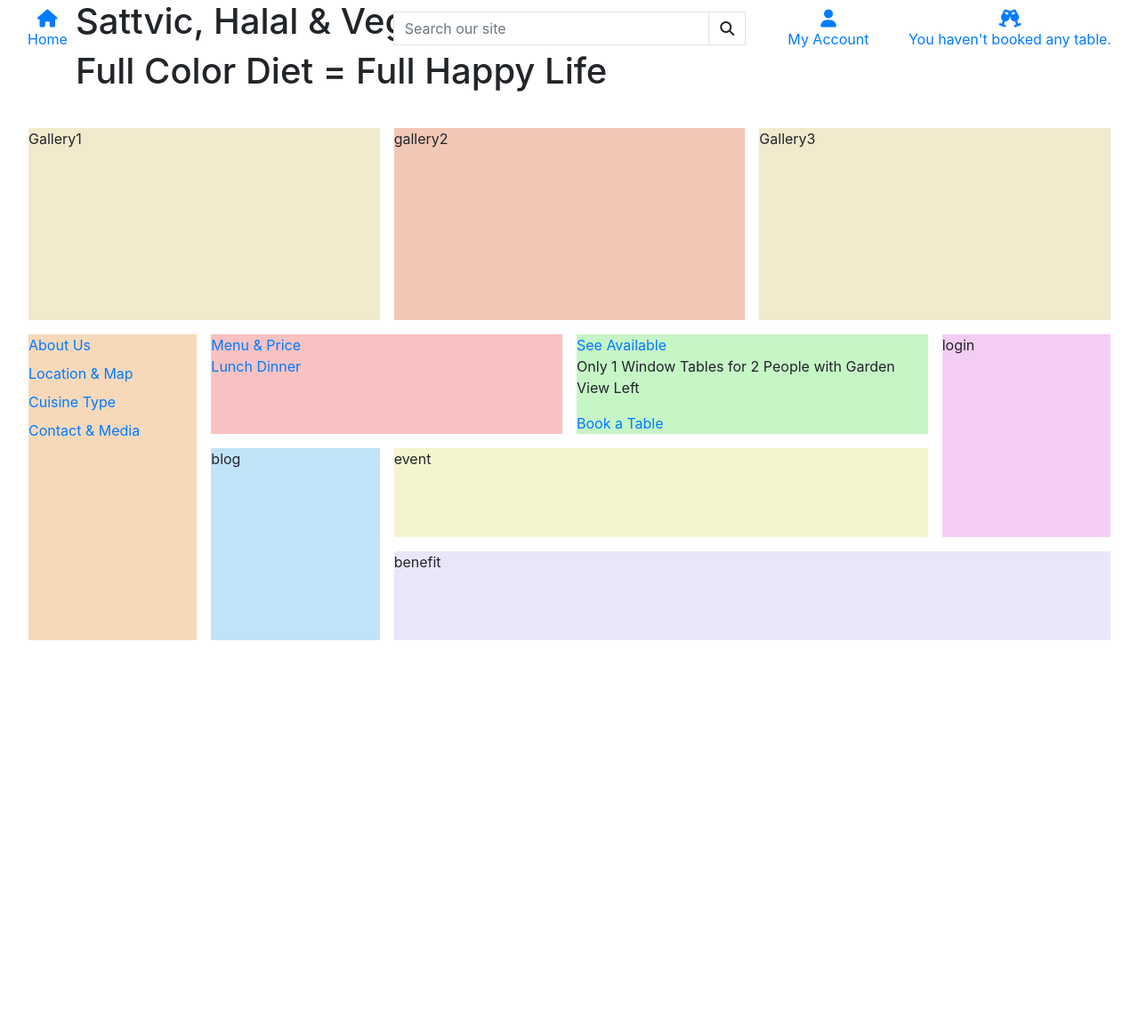
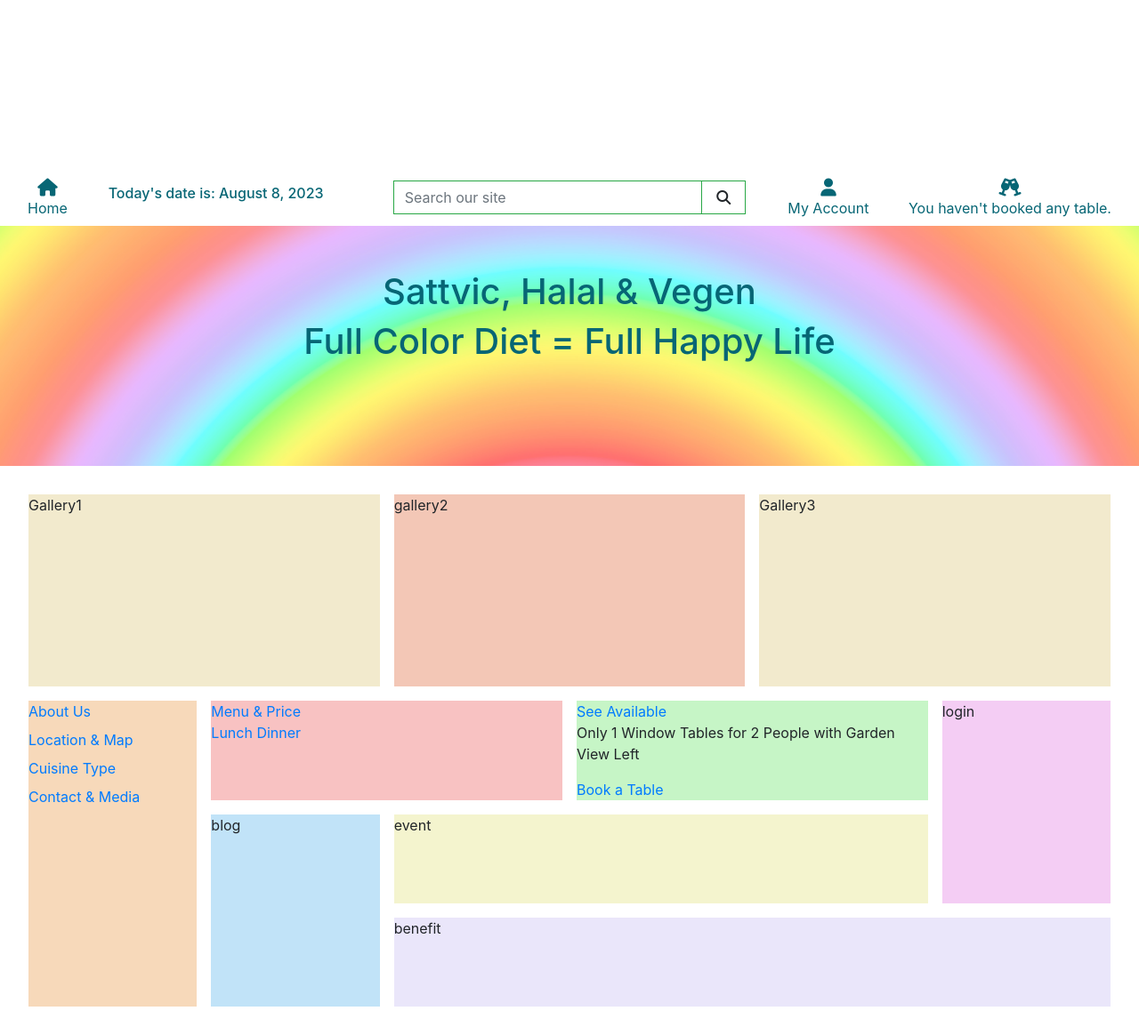
Before and after one commit to wujiaan2022/Sattvic_Hahal_Vegan, a Django app: page / in a window 1280 px wide. Shown: the whole page at 89% size. Before the commit the page ends 720 px from the top, so only its background shows below. Run offline with Django 3.2, Linux system fonts and the light colour scheme; some libraries are stand-ins or nearby versions.

Commit message:
try to fix header background image not showing error

```diff
--- a/home/templates/home/index.html
+++ b/home/templates/home/index.html
@@ -2,14 +2,17 @@
 {% load static %}
 
 {% block page_header %}
-    <div class="container header-container">
+    <div class="container-fluid index-text-header image-container">
         <div class="row">
-            <div class="col">
+            <div class="col text-darkgreen text-center">
                 <h1>Sattvic, Halal & Vegen</h1>
                 <h1>Full Color Diet = Full Happy Life</h1>
             </div>
         </div>
     </div>
+
+
+
 {% endblock %}
 
 {% block content %}
--- a/static/css/style.css
+++ b/static/css/style.css
@@ -1,3 +1,74 @@
+html {
+
+}
+
+body {
+  background: url('') no-repeat center center fixed;
+  background-size: cover;
+
+  color: #555;
+  font-family: 'Lato';
+}
+
+/* from Bulma */
+.icon {
+  align-items: center;
+  display: inline-flex;
+  justify-content: center;
+  height: 1.5rem;
+  width: 1.5rem;
+}
+
+.logo-font {
+  text-transform: uppercase;
+}
+
+.main-logo-link {
+  width: fit-content;
+}
+
+
+/* page header */
+
+.home-header-container {
+  background-color: aquamarine;
+  /* background: url('/media/pageHeaderRainbow.jpg') no-repeat center center fixed; */
+  /* background-size: cover; */
+  /* padding-top: 50px; */
+}
+
+.text-darkgreen {
+  color: rgb(7, 102, 117);
+}
+
+
+
+.icon-text {
+  color: rgb(7, 102, 117);
+}
+
+.icon-text:hover {
+  color: rgb(150, 115, 0);
+}
+
+.base-nav-header {
+  padding-top: 190px;
+}
+
+.image-container {
+  width: 100%; /* Set the width of the container */
+  height: 270px; /* Set the height of the container */
+  background-image: url('/static/image/pageHeaderRainbow.jpg'); /* Path to your image */
+  background-size: cover; /* Scale the image to cover the entire container */
+  background-position: center; /* Center the image within the container */
+}
+
+.index-text-header {
+  padding-top: 50px;
+  padding-bottom: 80px;
+  /* background-color: rgb(182, 234, 241); */
+}
+
 
 .wrapper {
     display: grid;
@@ -15,7 +86,10 @@
 
 
 
-  .button {
+
+
+
+.titel-button {
   display: block;
   /* Add some styling to make them look like buttons */
   background-color: #f0f0f0;
@@ -28,8 +102,9 @@
   margin-bottom: 5px; /* Optional: Add some spacing between buttons */
 }
 
+   */
   /* Optional: Hover effect to highlight the buttons on mouseover */
-  .button:hover {
+  .titel-button:hover {
     background-color: #ddd;
   }
 
@@ -37,10 +112,7 @@
 
 
 
-.home-icon {
-  height: 20px;
-  background-color: aquamarine;
-}
+
 
 
 .gallery1 {
--- a/templates/base.html
+++ b/templates/base.html
@@ -36,12 +36,14 @@
 
     <title>Sattvic Halal & Vegan{% block extra_title %}{% endblock %}</title>
   </head>
+
   <body>
-    <header class="container-fluid fixed-top">
+
+    <header class="container-fluid base-nav-header">
         <div class="row">
 
             <div class="col-lg-1 my-auto py-1 py-lg-0 text-center text-lg-right">
-          <a href="{% url 'home' %}" class="nav-link main-logo-link">
+                <a href="{% url 'home' %}" class="nav-link main-logo-link icon-text">
                     <div class="text-center">
                         <div><i class="fa-solid fa-house fa-lg"></i></div>
                         <p class="my-0">Home</p>
@@ -49,14 +51,16 @@
                 </a>
             </div>
 
-        <div class="col-lg-3 my-auto py-1 py-lg-0"></div>
+            <div class="col-lg-3 my-auto py-1 py-lg-0 text-darkgreen">
+                <h6 classe="icon-text" id="dateDisplay"></h6>
+            </div>
 
             <div class="col-12 col-lg-4 my-auto py-1 py-lg-0">
                 <form method="GET" action="">
                     <div class="input-group w-100">
-                    <input class="form-control border border-black rounded-0" type="text" name="q" placeholder="Search our site">
+                        <input class="form-control border border-success rounded-0" type="text" name="q" placeholder="Search our site">
                         <div class="input-group-append">
-                        <button class="form-control btn btn-black border border-black rounded-0" type="submit">
+                            <button class="form-control btn btn-black border border-success rounded-0" type="submit">
                                 <span class="icon">
                                     <i class="fas fa-search"></i>
                                 </span>
@@ -69,7 +73,7 @@
                 <ul class="list-inline list-unstyled text-center text-lg-right my-0">
                     <li class="list-inline-item dropdown">
                         <a class="text-black nav-link" href="#" id="user-options" data-toggle="dropdown" aria-haspopup="true" aria-expanded="false">
-                        <div class="text-center">
+                            <div class="text-center icon-text">
                                 <div><i class="fas fa-user fa-lg"></i></div>
                                 <p class="my-0">My Account</p>
                             </div>
@@ -89,7 +93,7 @@
                     </li>
                     <li class="list-inline-item">
                         <a class="{% if grand_total %}text-info font-weight-bold{% else %}text-black{% endif %} nav-link" href="">
-                        <div class="text-center">
+                            <div class="text-center icon-text">
                                 <div><i class="fa-solid fa-champagne-glasses fa-lg"></i></div>
                                 <p class="my-0">
                                     {% if booking %}
@@ -120,6 +124,18 @@
     {% block postloadjs %}
     {% endblock %}
 
+    <script>
+        // Get the current date
+        var currentDate = new Date();
+
+        // Format the date as you want (e.g., "Month Day, Year")
+        var options = { year: 'numeric', month: 'long', day: 'numeric' };
+        var formattedDate = currentDate.toLocaleDateString('en-US', options);
+
+        // Display the date on the webpage
+        var dateDisplay = document.getElementById("dateDisplay");
+        dateDisplay.textContent = "Today's date is: " + formattedDate;
+    </script>
 
   </body>
 </html>
```
Also changed, not shown: static/image/pageHeaderRainbow.jpg (added). Lines whose indentation alone changed are shown as unchanged.
